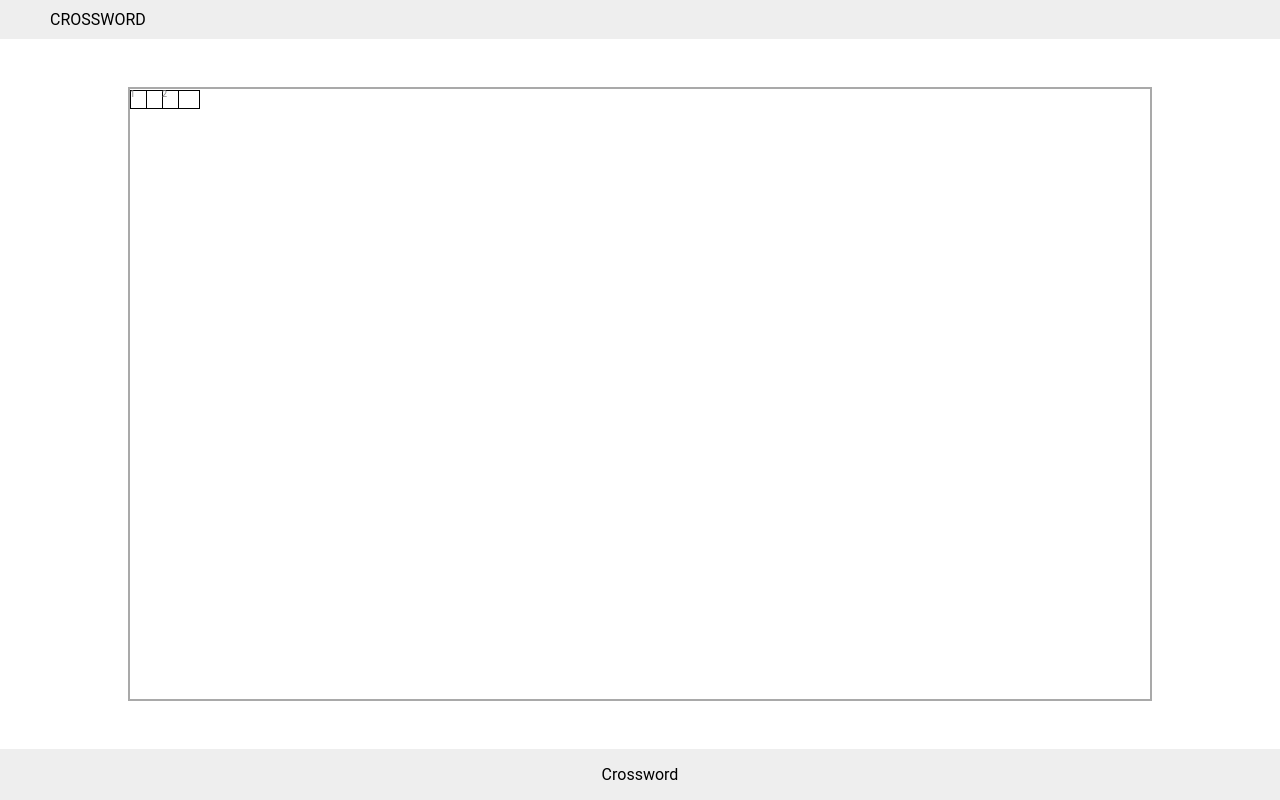
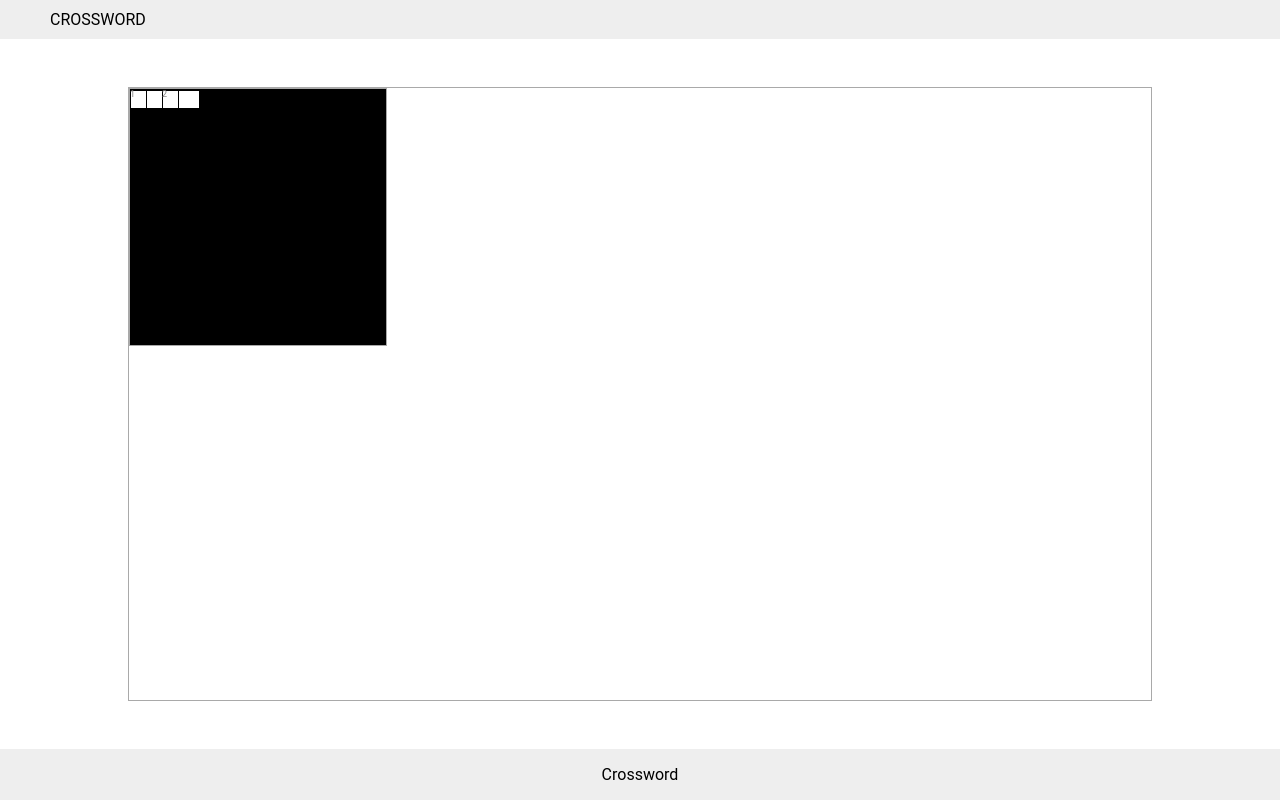
Before and after one commit to AlasdairAlasdair/react-crossword, a website: page public/index.html in a window 1280 px wide. Drawn offline with nearby package versions, Linux system fonts and the light colour scheme.

Commit message:
Style the grid and make fixed width in a hacky manner

```diff
--- a/public/css/everything.css
+++ b/public/css/everything.css
@@ -77,11 +77,12 @@
   display: -webkit-box;
   display: -moz-box;
   display: -ms-flexbox;
-  display: -webkit-flex;
-  display: flex;
-  flex: 1;
   border: #A9A9A9 solid 1px;
-  width: 200px}
+  /* TODO unhack: cell-container dimensions x 16 */
+  width:16em;
+  height:16em;
+  background:black;
+  }
 
 .cell-container{
     height:2ch;
```
